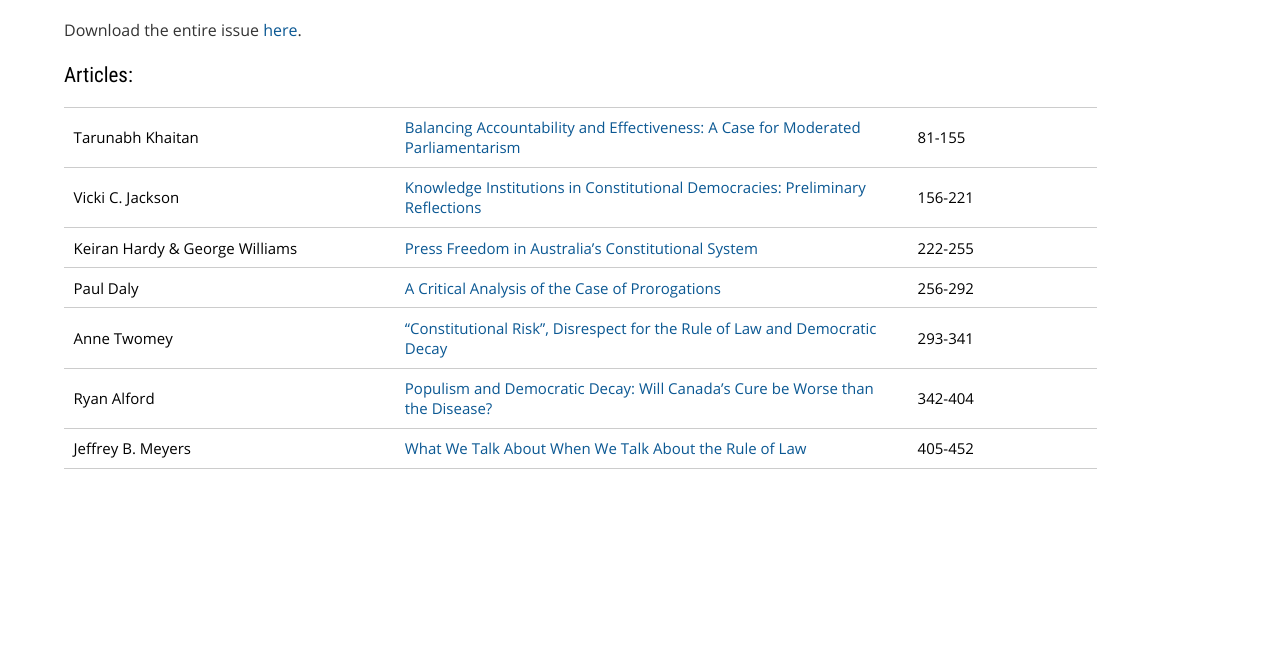
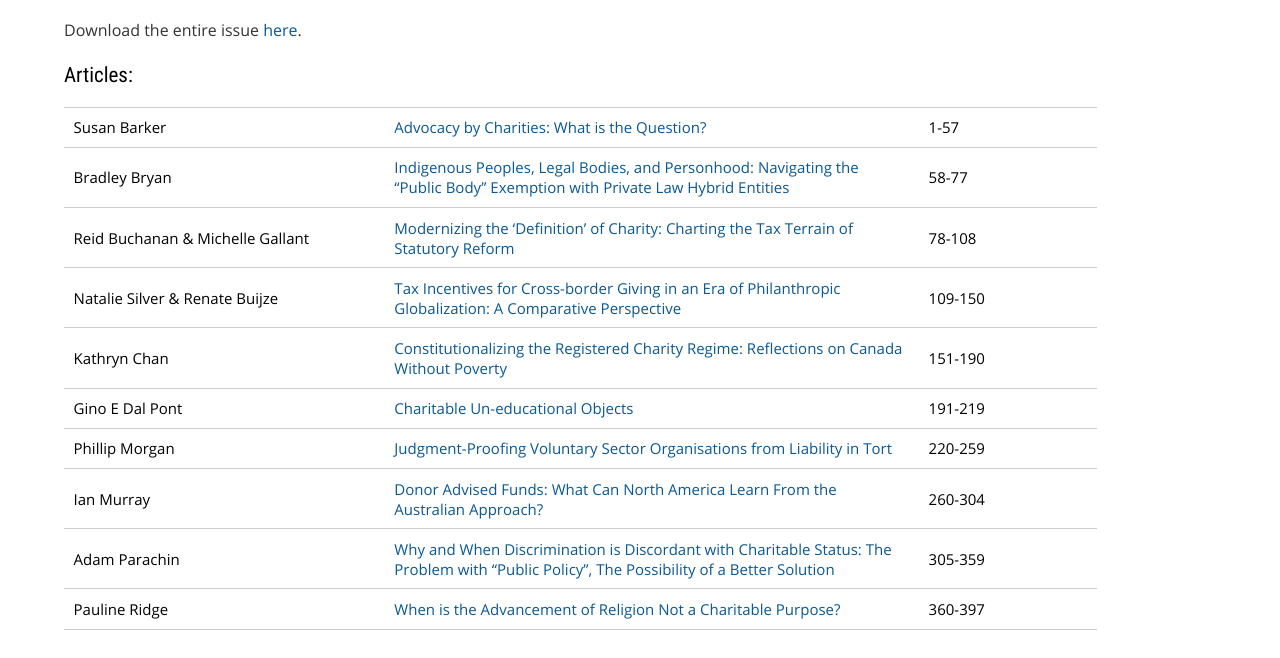
Before and after one commit to cjccl/cjccl.github.io, a plain HTML site: page charity-law/index.html in a window 1280 px wide. Shown: the part 318-976 px from the top of the page. Before the commit the page ends 851 px from the top, so only its background shows below. Drawn offline with Linux system fonts and the light colour scheme.

Commit message:
Add files via upload

```diff
--- a/charity-law/index.html
+++ b/charity-law/index.html
@@ -223,39 +223,54 @@
 </thead>
 <tbody>
 <tr>
-<td>Tarunabh Khaitan</td>
-<td><a href="/wp-content/uploads/2021/05/6-Khaitan.pdf">Balancing Accountability and Effectiveness: A Case for Moderated Parliamentarism</a></td>
-<td>81-155</td>
+<td>Susan Barker</td>
+<td><a href="/wp-content/uploads/2020/11/1-Barker.pdf">Advocacy by Charities: What is the Question?</a></td>
+<td>1-57</td>
 </tr>
 <tr>
-<td>Vicki C. Jackson</td>
-<td><a href="/wp-content/uploads/2021/05/7-Jackson.pdf">Knowledge Institutions in Constitutional Democracies: Preliminary Reflections</a></td>
-<td>156-221</td>
+<td>Bradley Bryan</td>
+<td><a href="/wp-content/uploads/2020/11/2-Bryan.pdf">Indigenous Peoples, Legal Bodies, and Personhood: Navigating the “Public Body” Exemption with Private Law Hybrid Entities</a></td>
+<td>58-77</td>
 </tr>
 <tr>
-<td>Keiran Hardy &amp; George Williams</td>
-<td><a href="/wp-content/uploads/2021/05/8-Hardy-_-Williams.pdf">Press Freedom in Australia’s Constitutional System</a></td>
-<td>222-255</td>
+<td>Reid Buchanan &amp; Michelle Gallant</td>
+<td><a href="/wp-content/uploads/2020/11/3-Buchanan-Gallant.pdf">Modernizing the ‘Definition’ of Charity: Charting the Tax Terrain of Statutory Reform</a></td>
+<td>78-108</td>
 </tr>
 <tr>
-<td>Paul Daly</td>
-<td><a href="/wp-content/uploads/2021/05/9-Daly.pdf">A Critical Analysis of the Case of Prorogations</a></td>
-<td>256-292</td>
+<td>Natalie Silver &amp; Renate Buijze</td>
+<td><a href="/wp-content/uploads/2020/11/4-Silver-Buijze.pdf">Tax Incentives for Cross-border Giving in an Era of Philanthropic Globalization: A Comparative Perspective</a></td>
+<td>109-150</td>
 </tr>
 <tr>
-<td>Anne Twomey</td>
-<td><a href="wp-content/uploads/2021/05/10-Twomey.pdf">“Constitutional Risk”, Disrespect for the Rule of Law and Democratic Decay</a></td>
-<td>293-341</td>
+<td>Kathryn Chan</td>
+<td><a href="/wp-content/uploads/2020/11/5-Chan.pdf">Constitutionalizing the Registered Charity Regime: Reflections on Canada Without Poverty</a></td>
+<td>151-190</td>
 </tr>
 <tr>
-<td>Ryan Alford</td>
-<td><a href="/wp-content/uploads/2021/05/11-Alford.pdf">Populism and Democratic Decay: Will Canada’s Cure be Worse than the Disease?</a></td>
-<td>342-404</td>
+<td>Gino E Dal Pont</td>
+<td><a href="/wp-content/uploads/2020/11/6-Dal-Pont.pdf">Charitable Un-educational Objects</a></td>
+<td>191-219</td>
 </tr>
 <tr>
-<td>Jeffrey B. Meyers</td>
-<td><a href="/wp-content/uploads/2021/05/12-Meyers.pdf">What We Talk About When We Talk About the Rule of Law</a></td>
-<td>405-452</td>
+<td>Phillip Morgan</td>
+<td><a href="/wp-content/uploads/2020/11/7-Morgan.pdf">Judgment-Proofing Voluntary Sector Organisations from Liability in Tort</a></td>
+<td>220-259</td>
+</tr>
+<tr>
+<td>Ian Murray</td>
+<td><a href="/wp-content/uploads/2020/11/8-Murray.pdf">Donor Advised Funds: What Can North America Learn From the Australian Approach?</a></td>
+<td>260-304</td>
+</tr>
+<tr>
+<td>Adam Parachin</td>
+<td><a href="/wp-content/uploads/2020/11/9-Parachin.pdf">Why and When Discrimination is Discordant with Charitable Status: The Problem with “Public Policy”, The Possibility of a Better Solution</a></td>
+<td>305-359</td>
+</tr>
+<tr>
+<td>Pauline Ridge</td>
+<td><a href="/wp-content/uploads/2020/11/10-Ridge.pdf">When is the Advancement of Religion Not a Charitable Purpose?</a></td>
+<td>360-397</td>
 </tr>
 </tbody>
 </table>
```
Also changed, not shown: 11 other files.
